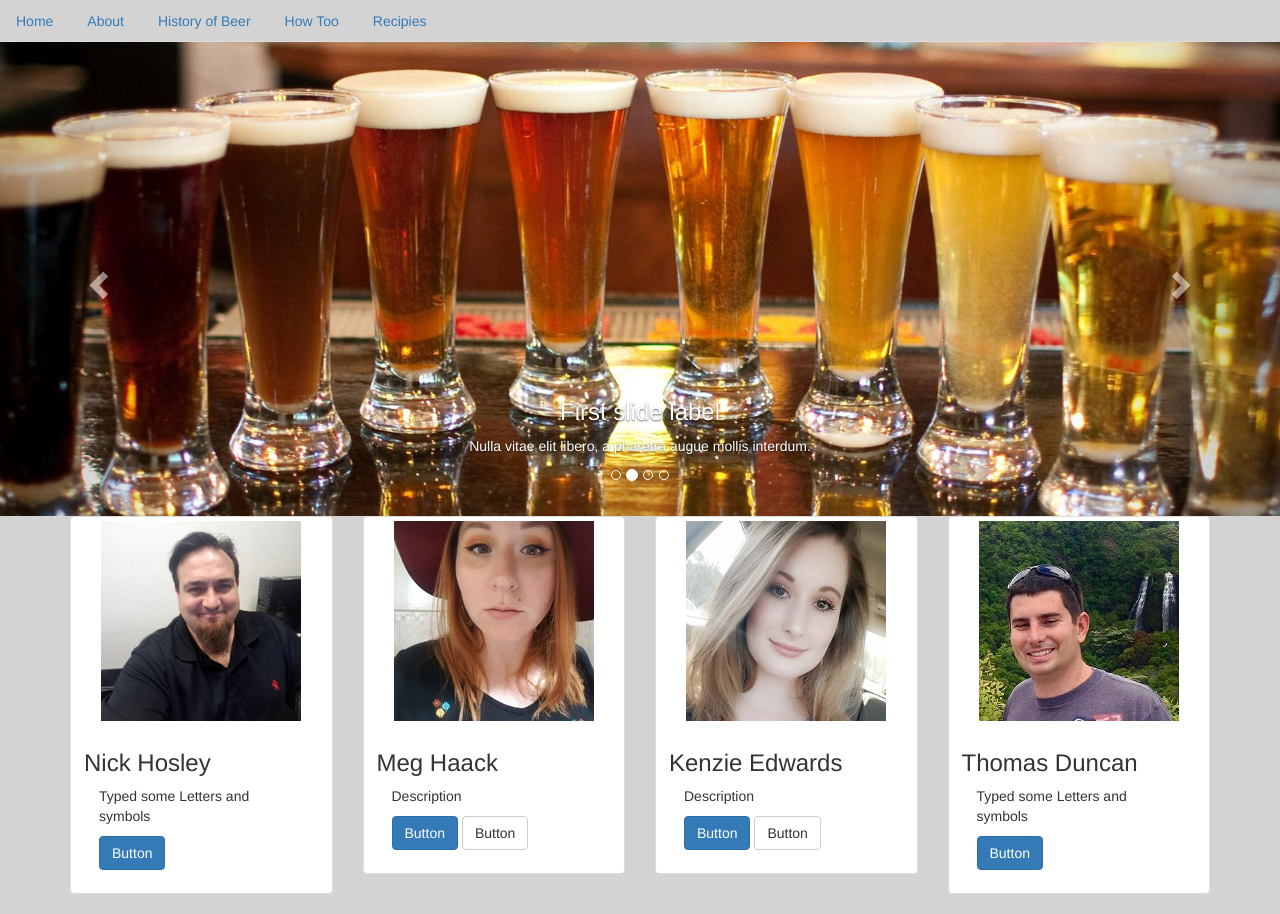
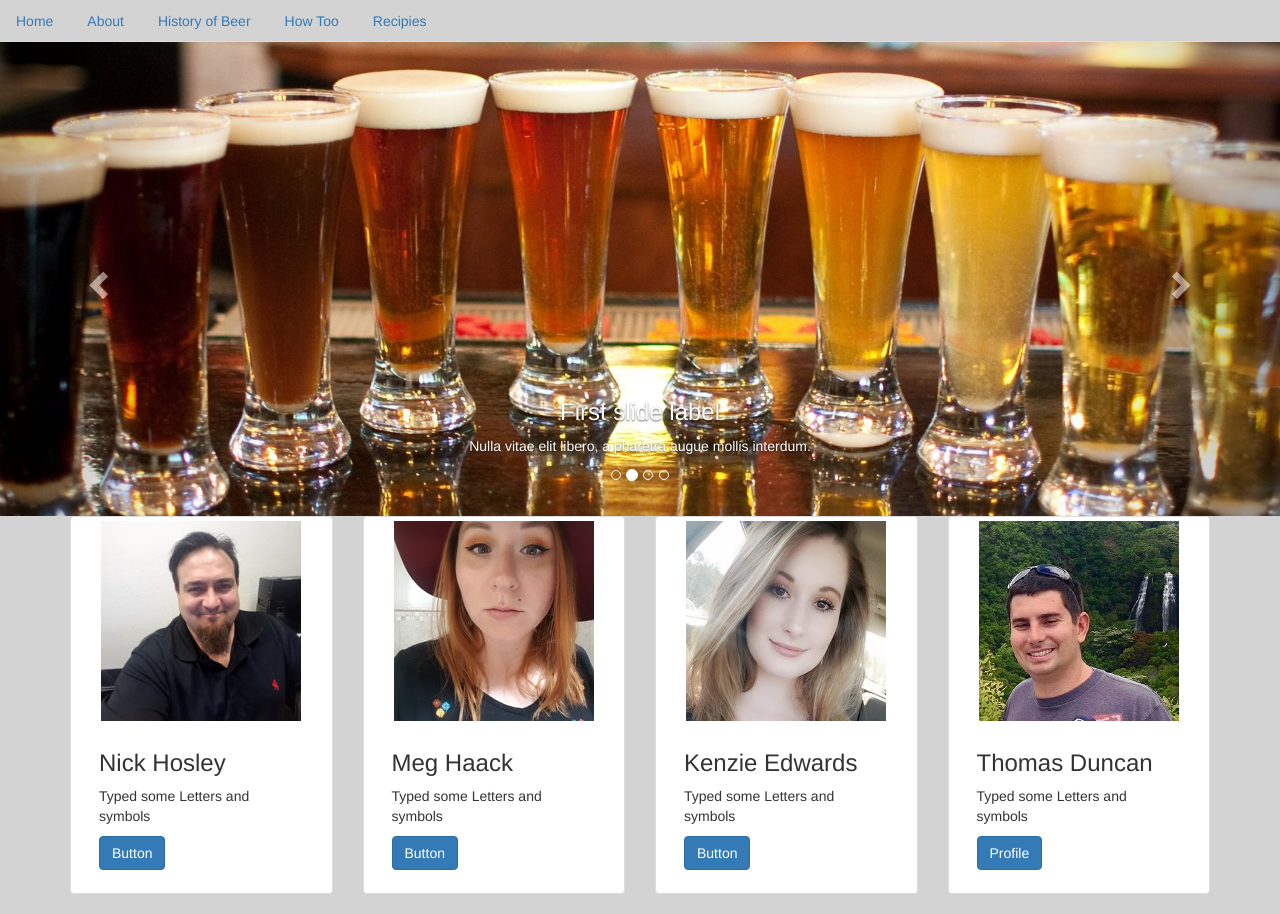
Before and after one commit to nikolaizemlin/Project_3_Group, a React (Create React App) app: page /about in a window 1280 px wide. Built offline with nearby package versions, Linux system fonts and the light colour scheme.

Commit message:
added some css

```diff
--- a/src/components/pages/About.js
+++ b/src/components/pages/About.js
@@ -51,22 +51,18 @@ const About = () => (
     <Col xs={6} md={3}>
       <Thumbnail src="/img/meg.jpg" alt="242x200">
         <h3>Meg Haack</h3>
-        <p>Description</p>
+        <p>Typed some Letters and symbols</p>
         <p>
           <Button bsStyle="primary">Button</Button>
-          &nbsp;
-          <Button bsStyle="default">Button</Button>
         </p>
       </Thumbnail>
     </Col>
     <Col xs={6} md={3}>
       <Thumbnail src="/img/kenzie.jpg" alt="242x200">
         <h3>Kenzie Edwards</h3>
-        <p>Description</p>
+        <p>Typed some Letters and symbols</p>
         <p>
           <Button bsStyle="primary">Button</Button>
-          &nbsp;
-          <Button bsStyle="default">Button</Button>
         </p>
       </Thumbnail>
     </Col>
@@ -75,7 +71,7 @@ const About = () => (
         <h3>Thomas Duncan</h3>
         <p>Typed some Letters and symbols</p>
         <p>
-          <Button bsStyle="primary" href="https://andydun9.github.io/portfolio/" target="_blank">Button</Button>
+          <Button bsStyle="primary" href="https://andydun9.github.io/portfolio/" target="_blank">Profile</Button>
 
         </p>
       </Thumbnail>
--- a/src/styles/about.css
+++ b/src/styles/about.css
@@ -6,3 +6,26 @@ p {
     margin-left: 15px;
     margin-right: 15px;
 }
+
+h1 {
+    margin-left: 15px;
+    margin-right: 15px;
+}
+
+h2 {
+    margin-left: 15px;
+    margin-right: 15px;
+}
+
+h3 {
+    margin-left: 15px;
+    margin-right: 15px;
+}
+
+h4 {
+    margin-left: 15px;
+    margin-right: 15px;
+}
+iframe {
+    margin-left: 15px;
+}
```
